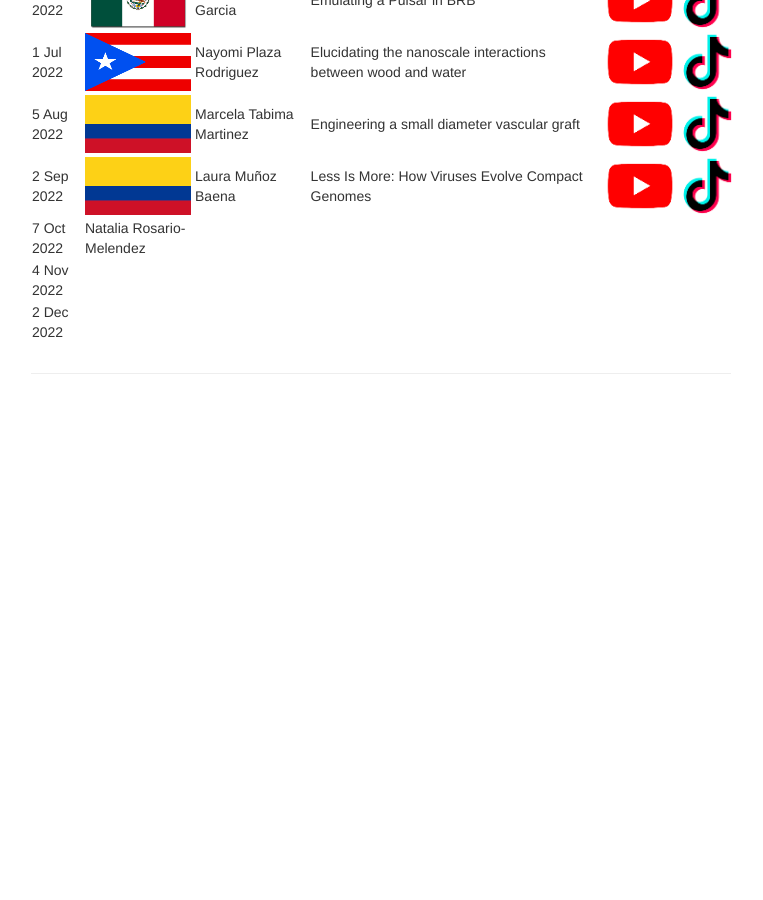
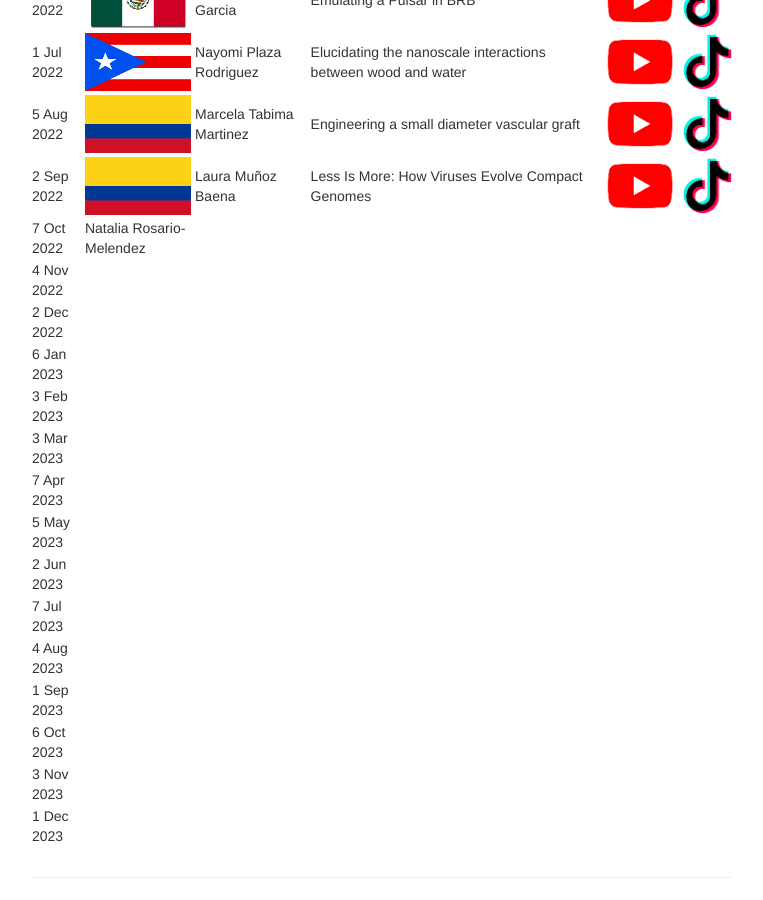
Before and after one commit to solislemuslab/solislemuslab.github.io, a Jekyll site: the page built from pages/zoominario.md, in a window 1280 px wide and 900 px high, scrolled down 2180 px. Shown: the whole window, without its empty margins (259-1022 px from the left). Built offline with Jekyll 4.4.1, drawn with Linux system fonts in a browser that asks for light colours; before the commit the page ends 2585 px from its top, so only the background shows below that.

Commit message:
el zoominario table

```diff
--- a/pages/zoominario.md
+++ b/pages/zoominario.md
@@ -67,3 +67,15 @@ Great! Please fill out [this google form](https://forms.gle/1kpZE1XrKe9YS9cHA).
 | 7 Oct 2022 | Natalia Rosario-Melendez | |
 | 4 Nov 2022 |  | |
 | 2 Dec 2022 |  | |
+| 6 Jan 2023 |  | |
+| 3 Feb 2023 |  | |
+| 3 Mar 2023 |  | |
+| 7 Apr 2023 |  | |
+| 5 May 2023 |  | |
+| 2 Jun 2023 |  | |
+| 7 Jul 2023 |  | |
+| 4 Aug 2023 |  | |
+| 1 Sep 2023 |  | |
+| 6 Oct 2023 |  | |
+| 3 Nov 2023 |  | |
+| 1 Dec 2023 |  | |
```
